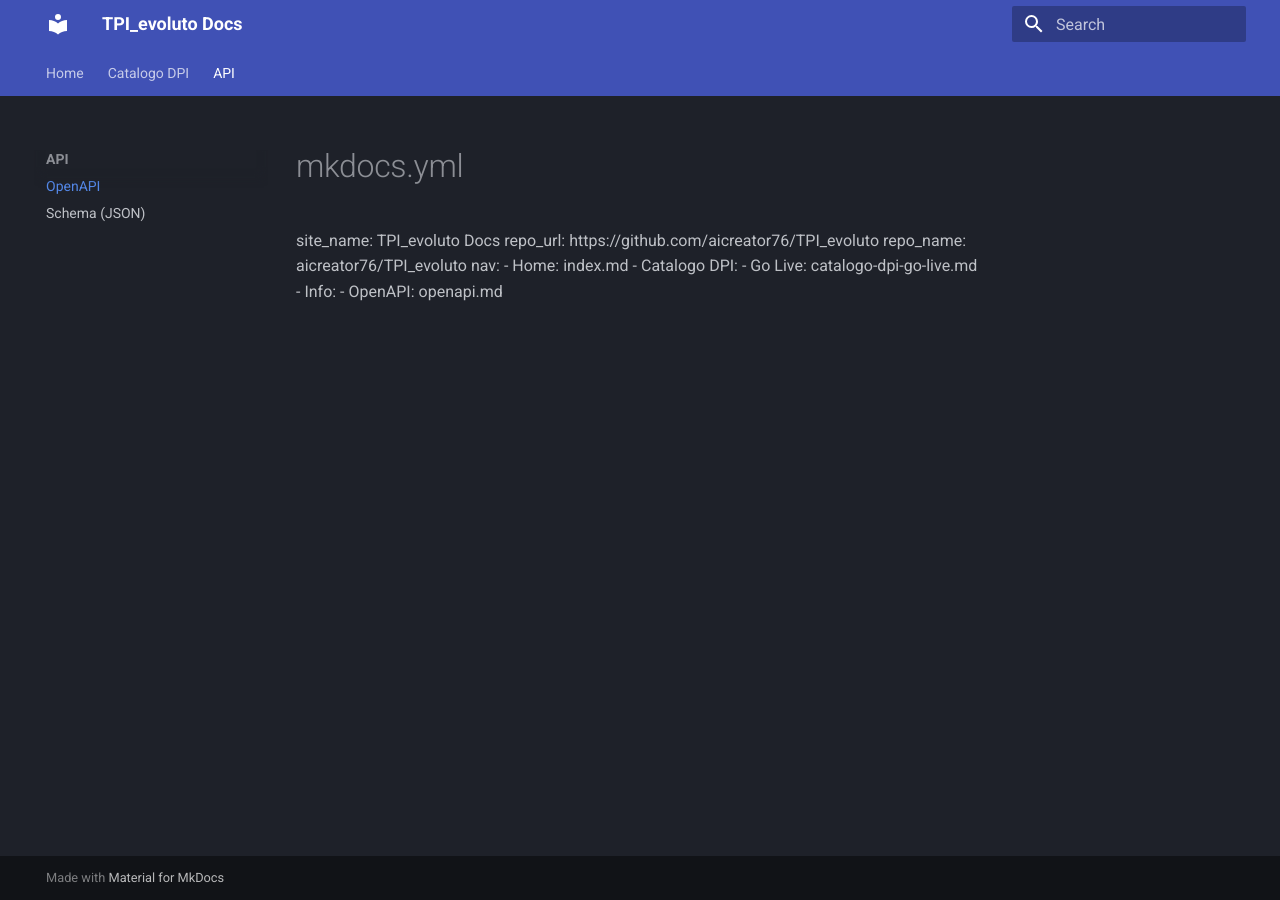
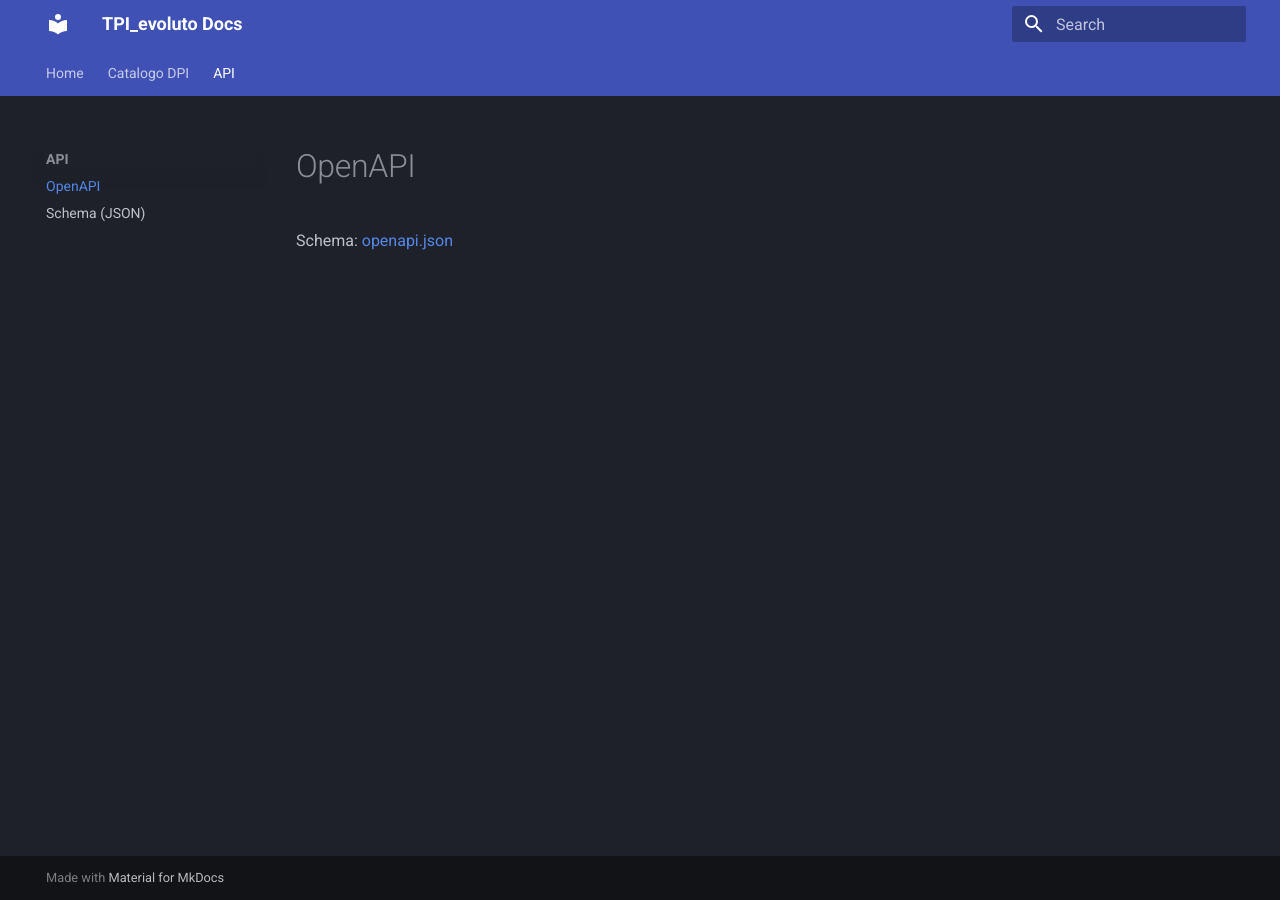
Before and after one commit to aicreator76/TPI_evoluto, an MkDocs documentation site: the page built from docs/openapi.md, in a window 1280 px wide. Built offline with MkDocs 1.6.1 and Material for MkDocs 9.7.7, drawn with Linux system fonts in a browser that asks for light colours.

Commit message:
Update openapi.md to reflect new structure
Removed mkdocs configuration and added OpenAPI section.

```diff
--- a/docs/openapi.md
+++ b/docs/openapi.md
@@ -1,10 +1,3 @@
-# mkdocs.yml
-site_name: TPI_evoluto Docs
-repo_url: https://github.com/aicreator76/TPI_evoluto
-repo_name: aicreator76/TPI_evoluto
-nav:
-  - Home: index.md
-  - Catalogo DPI:
-      - Go Live: catalogo-dpi-go-live.md
-  - Info:
-      - OpenAPI: openapi.md
+# OpenAPI
+
+Schema: [openapi.json](./openapi.json)
```
